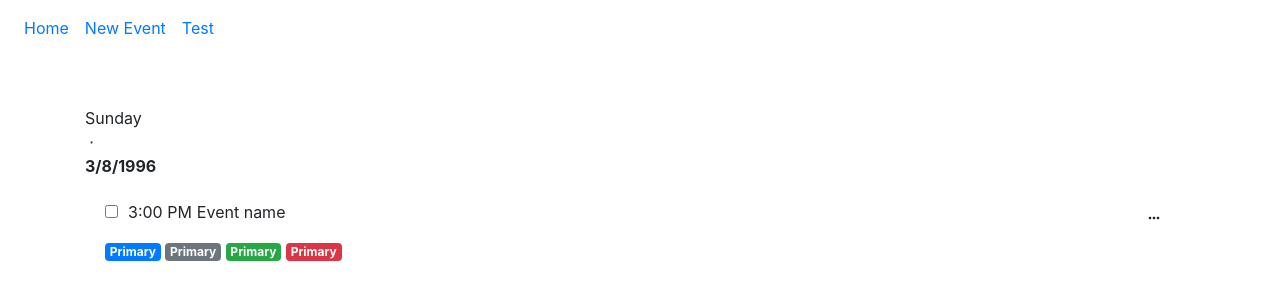
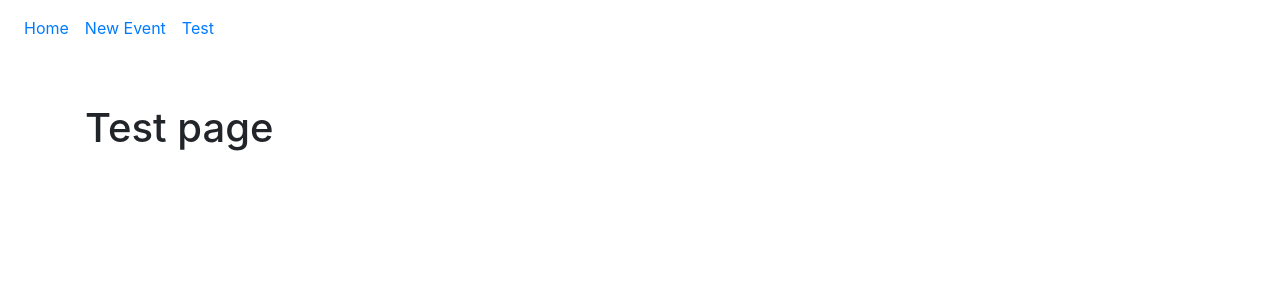
Before and after one commit to rrickgauer/Tasks, a PHP site: page /test.php in a window 1280 px wide. Shown: the top 300 px of the page. Run offline with PHP 8.4, Linux system fonts and the light colour scheme; style sheets or scripts are compiled from the project's sources; some libraries are stand-ins or nearby versions.

Commit message:
clean up

```diff
--- a/src/home.php
+++ b/src/home.php
@@ -9,9 +9,7 @@
 <body>
     <?php include('navbar.php'); ?>
 
-
     <div class="container">
-
         <h1 class="text-center my-5">Tasks</h1>
 
         <!-- toolbar to filter/search for events -->
@@ -22,7 +20,7 @@
             </div>
         </div>
 
-
+        <!-- recurrences go here -->
         <div class="recurrences-board mt-5">
             <div class="recurrences"></div>
         </div>
--- a/src/js/classes/Constants.js
+++ b/src/js/classes/Constants.js
@@ -21,4 +21,14 @@ class Constants {
         MONTHLY: 'MONTHLY',
         YEARLY: 'YEARLY',
     }
+
+    static WEEKDAY_VALUES = {
+        SUNDAY: 0,
+        MONDAY: 1,
+        TUESDAY: 2,
+        WEDNESDAY: 3,
+        THURSDAY: 4,
+        FRIDAY: 5,
+        SATURDAY: 6,
+    }
 }
--- a/src/js/classes/Modal-Event.js
+++ b/src/js/classes/Modal-Event.js
@@ -1,10 +1,9 @@
-/**********************************************************
+/**********************************************************************************************************************
 ModalEvent
 
 This class holds the logic for the Event Modal.
 It retrieves and displays the meta-data for an event.
-**********************************************************/
-
+**********************************************************************************************************************/
 
 class ModalEvent
 {
@@ -80,13 +79,13 @@ class ModalEvent
             self = this;
         }
 
-        $(self.e_nameDisplay).text(apiResponse.name);
-        $(self.e_descriptionDisplay).text(apiResponse.description);
-        $(self.e_phoneDisplay).text(apiResponse.phone_number);
+        $(self.e_nameDisplay).html(apiResponse.name);
+        $(self.e_descriptionDisplay).html(apiResponse.description);
+        $(self.e_phoneDisplay).html(apiResponse.phone_number);
 
 
         const displayAddress = self.getAddressDisplayHtml(apiResponse);
-        $(self.e_addressDisplay).text(displayAddress);
+        $(self.e_addressDisplay).html(displayAddress);
     }
 
     /**********************************************************
--- a/src/test.php
+++ b/src/test.php
@@ -9,74 +9,10 @@
 <body id="test">
     <?php include('navbar.php'); ?>
 
-    <div class="container mt-5">
+    <div class="container">
 
-
-
-        <div class="container-day-recurrences">
-            <div class="header">
-                <div class="header-dates">
-                    <div class="header-dow">Sunday</div>
-                    <div class="mx-1">&sdot;</div>
-                    <div class="header-date">3/8/1996</div>
-                </div>
-            </div>
-
-            <div class="container-events">
-                <ul class="list-group list-group-flush events-list">
-                    <li class="list-group-item event">
-                        <div class="d-flex justify-content-between">
-                            <div class="d-flex">
-                                <div class="event-checkbox"><input type="checkbox" /></div>
-                                <div class="event-time">3:00 PM</div>
-                                <div class="event-name">Event name</div>
-                            </div>
-
-                            <div class="event-dropdown">
-                                <div class="dropdown">
-                                    <button class="btn" type="button" data-toggle="dropdown"><i
-                                            class='bx bx-dots-horizontal-rounded'></i></button>
-                                    <div class="dropdown-menu">
-                                        <button class="dropdown-item" type="button">Action</button>
-                                        <button class="dropdown-item" type="button">Another action</button>
-                                        <button class="dropdown-item" type="button">Something else here</button>
-                                    </div>
-                                </div>
-                            </div>
-                        </div>
-
-                        <div class="event-labels">
-                            <span class="badge badge-primary event-label">Primary</span>
-                            <span class="badge badge-secondary event-label">Primary</span>
-                            <span class="badge badge-success event-label">Primary</span>
-                            <span class="badge badge-danger event-label">Primary</span>
-                        </div>
-                    </li>
-                </ul>
-
-            </div>
-
-
-
-
-        </div>
-
-
-
-
-
-
-
-
+        <h1 class="my-5">Test page</h1>
     </div>
-
-
-
-
-
-
-
-
 
 
     <?php include('footer.php'); ?>
```
Also changed, not shown: src/css/style.scss (line endings or trailing spaces).
